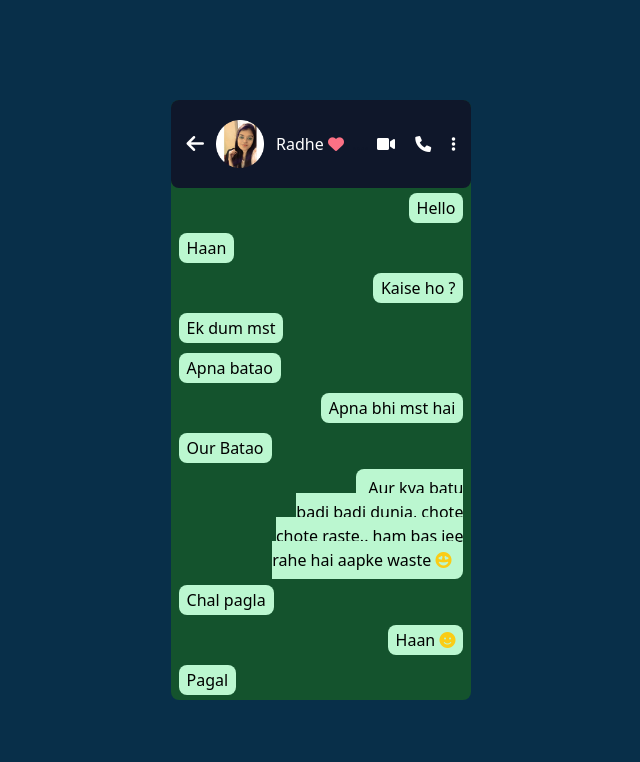
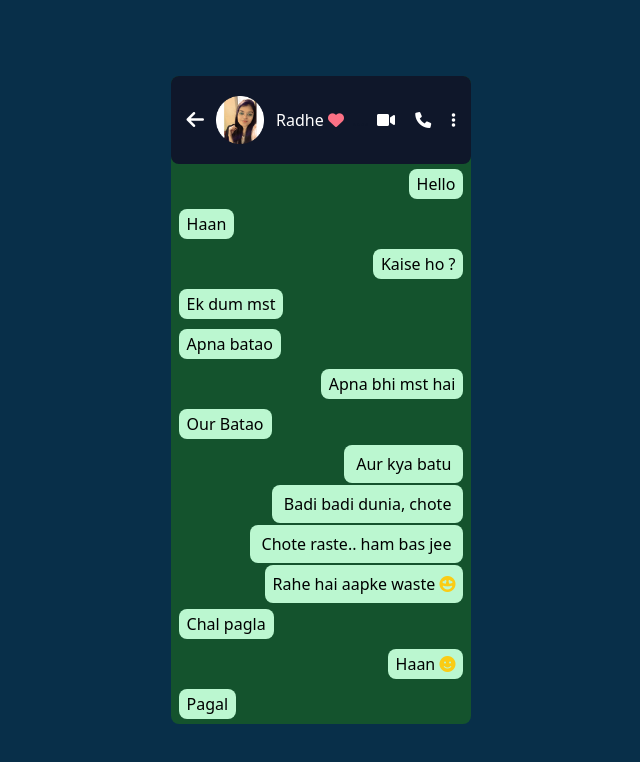
Before and after one commit to mrravipandee/Radhe-2.0, a plain HTML site: page dist/index.html in a window 1280 px wide. Shown: the whole page, without its empty margins (319-959 px from the left). Drawn offline with nearby package versions, Linux system fonts and the light colour scheme.

Commit message:
Add some messages

```diff
--- a/dist/index.html
+++ b/dist/index.html
@@ -48,9 +48,20 @@
                 <p class="text-black text-left p-2">
                     <span class="bg-green-200 px-2 py-1 rounded-lg">Our Batao</span>
                 </p>
+
                 <p class="text-black text-right p-2">
-                    <span class="bg-green-200 px-3 py-2 rounded-lg">Aur kya batu <br> badi badi dunia, chote <br> chote raste.. ham bas jee <br> rahe hai aapke waste <i class="fa-solid fa-face-grin-hearts text-yellow-400"></i></span>
+                    <span class="bg-green-200 px-3 py-2 rounded-lg">Aur kya batu</span>
                 </p>
+                <p class="text-black text-right p-2">
+                    <span class="bg-green-200 px-3 py-2 rounded-lg">Badi badi dunia, chote</span>
+                </p>
+                <p class="text-black text-right p-2">
+                    <span class="bg-green-200 px-3 py-2 rounded-lg">Chote raste.. ham bas jee</span>
+                </p>
+                <p class="text-black text-right p-2">
+                    <span class="bg-green-200 px-2 py-2 rounded-lg">Rahe hai aapke waste <i class="fa-solid fa-face-grin-hearts text-yellow-400"></i></span>
+                </p>
+
                 <p class="text-black text-left p-2">
                     <span class="bg-green-200 px-2 py-1 rounded-lg">Chal pagla</span>
                 </p>
```
